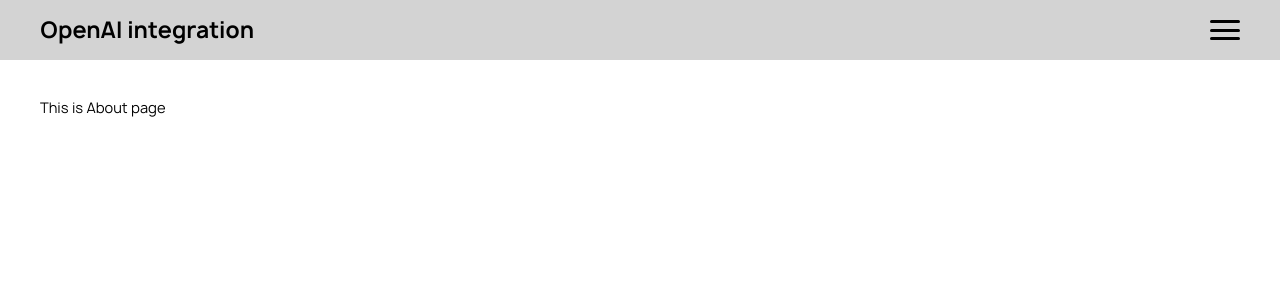
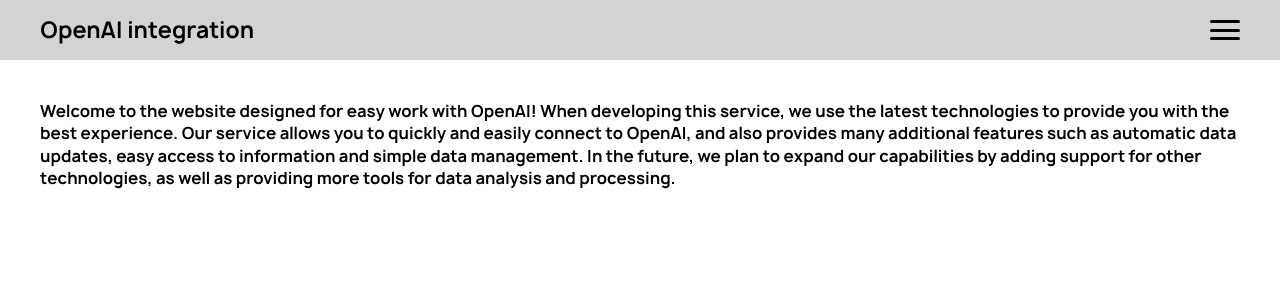
Before and after one commit to AleksandrCherednichenko-developer/MyProject-ChatGPT, a Vue app: page /en/about in a window 1280 px wide. Shown: the top 300 px of the page. Built offline with nearby package versions, Linux system fonts and the light colour scheme.

Commit message:
feat: -Changes AboutPage;

```diff
--- a/src/assets/css/dialogue-pages.scss
+++ b/src/assets/css/dialogue-pages.scss
@@ -1,6 +1,6 @@
 .chat__page {
     display: grid;
-    grid-template-rows: minmax(50px, 100px) 1fr max-content;
+    grid-template-rows: minmax(50px, auto) 1fr max-content;
     gap: calc-rem(20px);
     height: 100%;
 
--- a/src/components/ui/PreviewText/index.vue
+++ b/src/components/ui/PreviewText/index.vue
@@ -14,5 +14,6 @@
 const props = defineProps({
     text: { type: String, default: '' },
 });
+</script>
 
-</script>
+<style src="./styles.scss" lang="scss" scoped />
--- /dev/null
+++ b/src/components/ui/PreviewText/styles.scss
@@ -0,0 +1,7 @@
+.chat__page-preview {
+    p {
+        font-size: calc-rem(16px);
+        font-weight: $fBold;
+        line-height: 1.4;
+    }
+}
--- a/src/i18n/locales/en.json
+++ b/src/i18n/locales/en.json
@@ -24,6 +24,7 @@
     "preview": {
         "chat": "Welcome to OpenAI chat page! Here you can chat with AI language model and explore the possibilities of natural language processing technology. This chatbot is designed to help you with any questions or issues you may have, and to learn from your input to improve its language capabilities over time. So feel free to ask anything and engage in a conversation with the AI.",
         "text": "OpenAI Text completion is a tool for automatic text completion that allows users to generate text based on existing data. This tool helps authors create higher quality and faster text materials. It can also be used for automating the process of spelling and grammar checking. OpenAI Text completion provides users with more possibilities for creating high-quality text materials.",
-        "image": "OpenAI Images is a tool for creating and using images for various projects. It allows you to easily and quickly search and use images for your projects. You can also upload your own images for use in projects. Use OpenAI Images to access a large number of images for your projects."
+        "image": "OpenAI Images is a tool for creating and using images for various projects. It allows you to easily and quickly search and use images for your projects. You can also upload your own images for use in projects. Use OpenAI Images to access a large number of images for your projects.",
+        "about": "Welcome to the website designed for easy work with OpenAI! When developing this service, we use the latest technologies to provide you with the best experience. Our service allows you to quickly and easily connect to OpenAI, and also provides many additional features such as automatic data updates, easy access to information and simple data management. In the future, we plan to expand our capabilities by adding support for other technologies, as well as providing more tools for data analysis and processing."
     }
 }
--- a/src/i18n/locales/ru.json
+++ b/src/i18n/locales/ru.json
@@ -24,6 +24,7 @@
     "preview": {
         "chat": "Добро пожаловать на страницу OpenAI чата! Здесь вы можете поговорить с AI моделью языка и исследовать возможности технологии обработки естественного языка. Этот чатбот разработан, чтобы помочь вам с любыми вопросами или проблемами, а также учиться от ваших сообщений и улучшать свои языковые возможности со временем. Так что не стесняйтесь задавать любые вопросы и вступать в разговор с AI.",
         "text": "OpenAI Text completion - это инструмент для автоматического завершения текста, который позволяет пользователям генерировать текст на основе имеющихся данных. Этот инструмент помогает авторам создавать более качественные и более быстрые текстовые материалы. Он также может быть использован для автоматизации процесса проверки правописания и проверки грамматики. OpenAI Text completion предоставляет пользователям больше возможностей для создания качественных текстовых материалов.",
-        "image": "OpenAI Images - это инструмент для создания и использования изображений для различных проектов. Он позволяет легко и быстро искать и использовать изображения для ваших проектов. Вы также можете загрузить свои собственные изображения для использования в проектах. Используйте OpenAI Images, чтобы получить доступ к большому количеству изображений для ваших проектов."
+        "image": "OpenAI Images - это инструмент для создания и использования изображений для различных проектов. Он позволяет легко и быстро искать и использовать изображения для ваших проектов. Вы также можете загрузить свои собственные изображения для использования в проектах. Используйте OpenAI Images, чтобы получить доступ к большому количеству изображений для ваших проектов.",
+        "about": "Добро пожаловать на сайт, предназначенный для удобной работы с OpenAI! При разработке данного сервиса мы используем последние технологии, чтобы предоставить вам лучший опыт. Наш сервис позволяет вам быстро и легко подключаться к OpenAI, а также предоставляет множество дополнительных возможностей, таких как автоматическое обновление данных, простой доступ к информации и простое управление своими данными. В будущем мы планируем расширить наши возможности, добавив поддержку других технологий, а также предоставлять больше инструментов для анализа и обработки данных."
     }
 }
--- a/src/views/AboutPage/index.vue
+++ b/src/views/AboutPage/index.vue
@@ -1,6 +1,6 @@
 <template>
-    <section class="section content-container chat__page">
-        <p>This is About page</p>
+    <section class="section content-container">
+        <PreviewText text="about" />
     </section>
 </template>
 
@@ -9,3 +9,7 @@
     name: 'AboutPage',
 };
 </script>
+
+<script setup>
+import PreviewText from '@/components/ui/PreviewText';
+</script>
```
